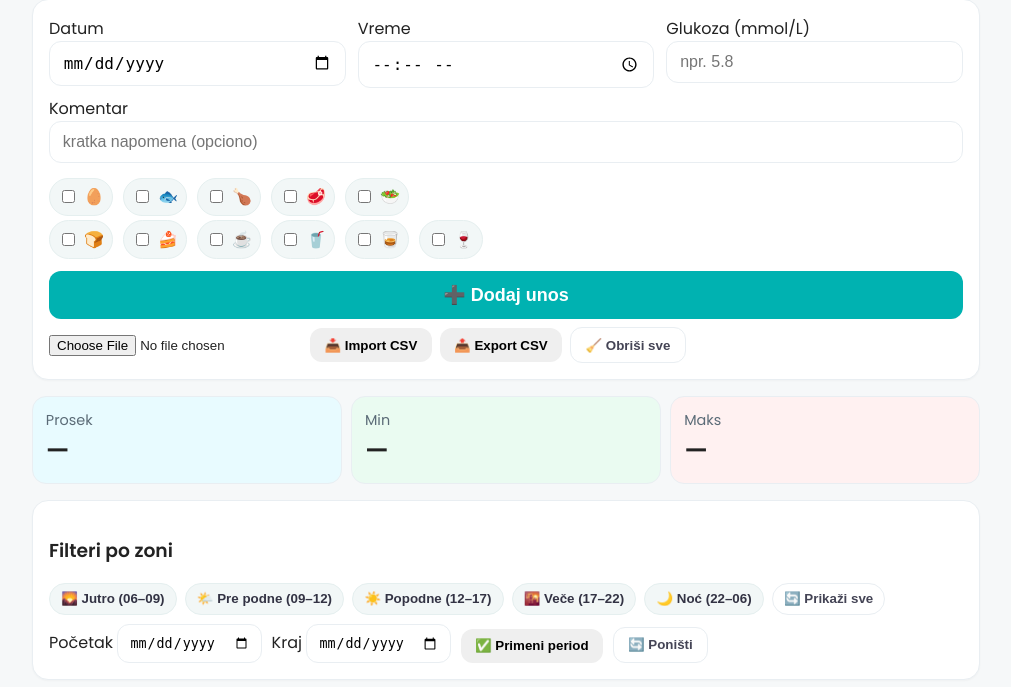
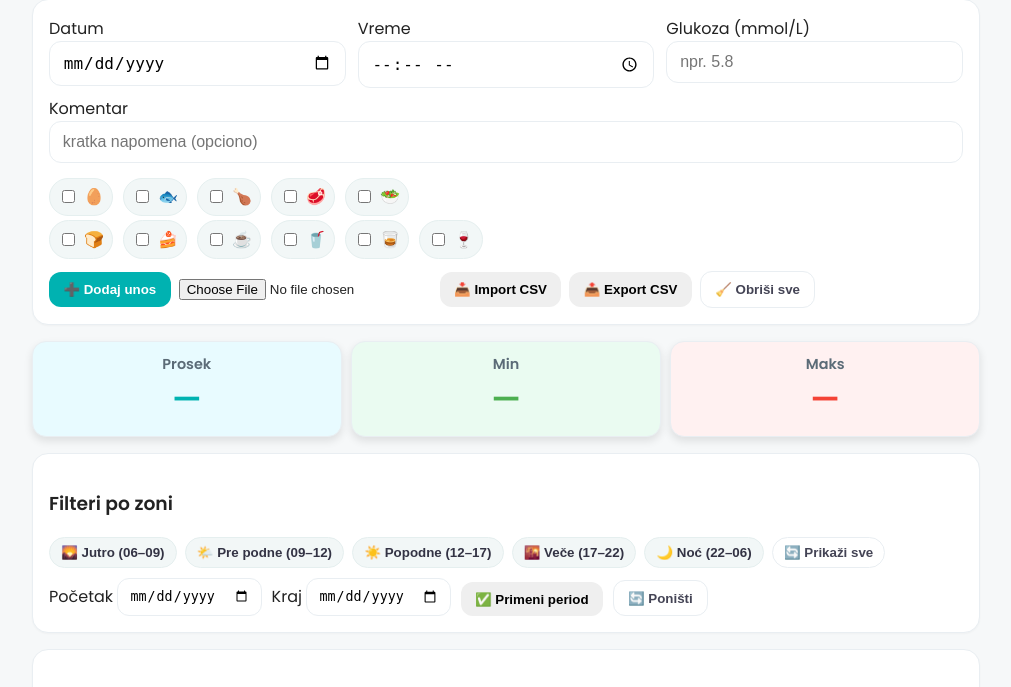
Before and after one commit to Gliko-app/Gliko, a PHP site: page / in a window 1280 px wide. Shown: the part 75-762 px from the top of the page, without its empty margins (134-1145 px from the left). Run offline with PHP 8.4, Linux system fonts and the light colour scheme.

Commit message:
Update style.css

```diff
--- a/style.css
+++ b/style.css
@@ -59,6 +59,7 @@ main{ padding:1rem; max-width:980px; margin:0 auto; }
 }
 .emoji-row input{ accent-color:var(--teal) }
 
+/* Dodajemo veće dugme za "Dodaj unos" */
 .actions{ display:flex; gap:.5rem; align-items:center; flex-wrap:wrap; margin-top:.8rem; }
 button{ border:none; cursor:pointer; border-radius:12px; padding:.6rem .9rem; font-weight:600; }
 button.primary{ background:var(--teal); color:#fff; }
@@ -66,23 +67,21 @@ button.ghost{ background:transparent; border:1px solid var(--line); color:#445;
 button.file{ background:#eef3f6; }
 input.file{ display:inline-block }
 
-/* Update za dugme "Dodaj unos" */
-#btnAdd {
-  width: 100%;  /* Dugme sada zauzima celu širinu svog roditeljskog elementa */
-  padding: .8rem 1rem;  /* Povećavamo padding za veće dugme */
-  font-size: 18px;  /* Povećavamo veličinu fonta za bolju čitljivost */
-}
-
-/* Stat kartice */
+/* Specijalna sekcija sa PROSEK, MIN, MAX */
 .stats{ display:grid; grid-template-columns:repeat(3,1fr); gap:.6rem; margin:1rem 0; }
 .stat{
   background:#f6fbff; border:1px solid var(--line); border-radius:14px; padding:.8rem;
+  font-size: 1.2rem;  /* Povećanje fonta za bolje isticanje */
+  text-align: center; /* Centriramo tekst u karticama */
+  box-shadow: 0 4px 8px rgba(0,0,0,0.1); /* Dodajemo laganu senku za efekat */
 }
-.stat .label{ color:#5b6b77; font-size:.9rem }
-.stat .value{ font-size:1.6rem; font-weight:700 }
-.stat.prosek{ background:#e8fbff }
-.stat.min{ background:#eafbf1 }
-.stat.max{ background:#fff1f1 }
+.stat .label{ color:#5b6b77; font-size:.9rem; font-weight: 600; }
+.stat .value{ font-size:2rem; font-weight:700; } /* Veći font za vrednosti */
+
+/* Specifične boje za PROSEK, MIN, MAX */
+.stat.prosek{ background:#e8fbff; color: #00b2b1; }
+.stat.min{ background:#eafbf1; color: #4caf50; }
+.stat.max{ background:#fff1f1; color: #f44336; }
 
 .chip-row{ display:flex; flex-wrap:wrap; gap:.5rem; margin:.6rem 0 }
 .chip{
```
